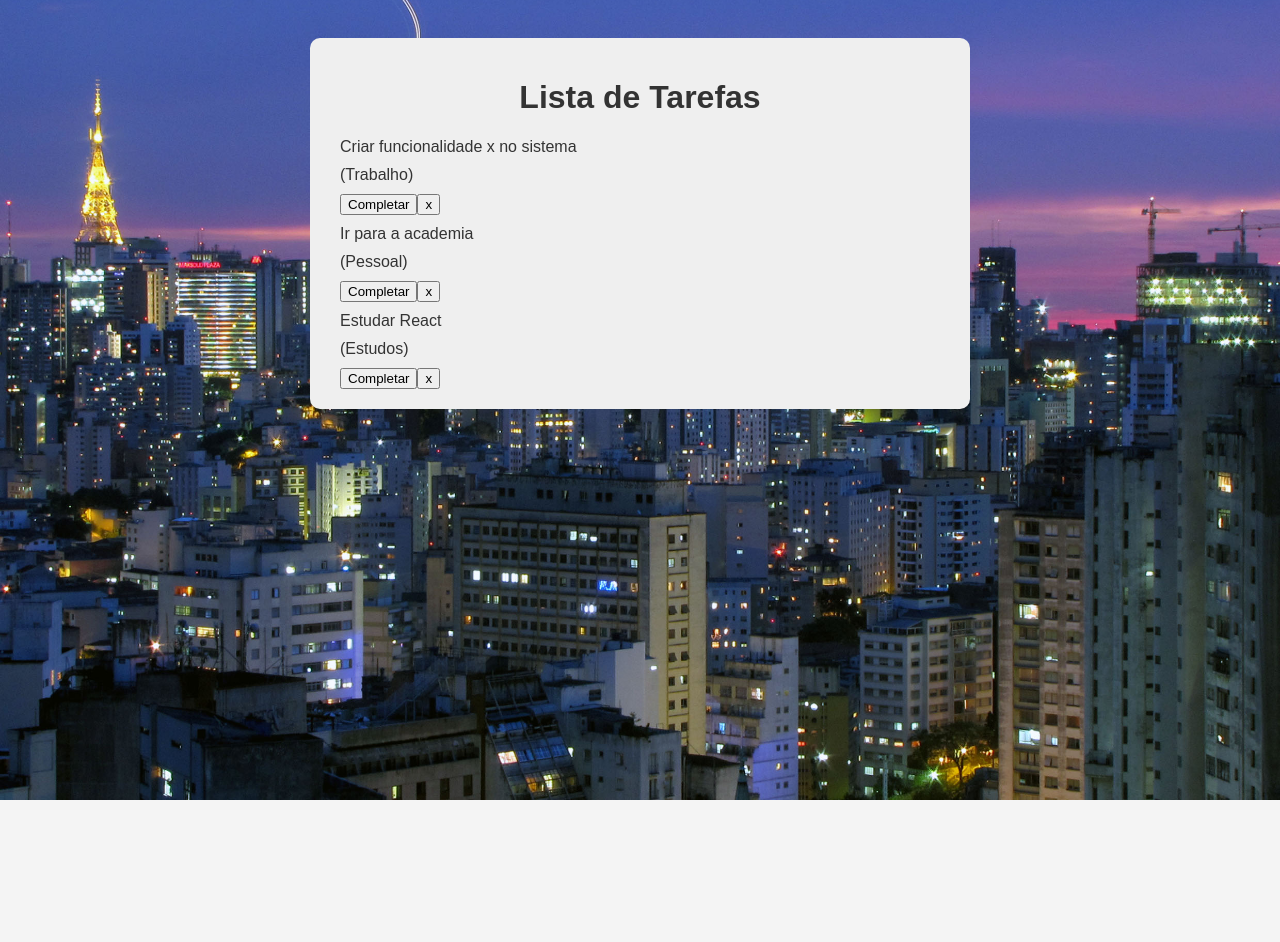
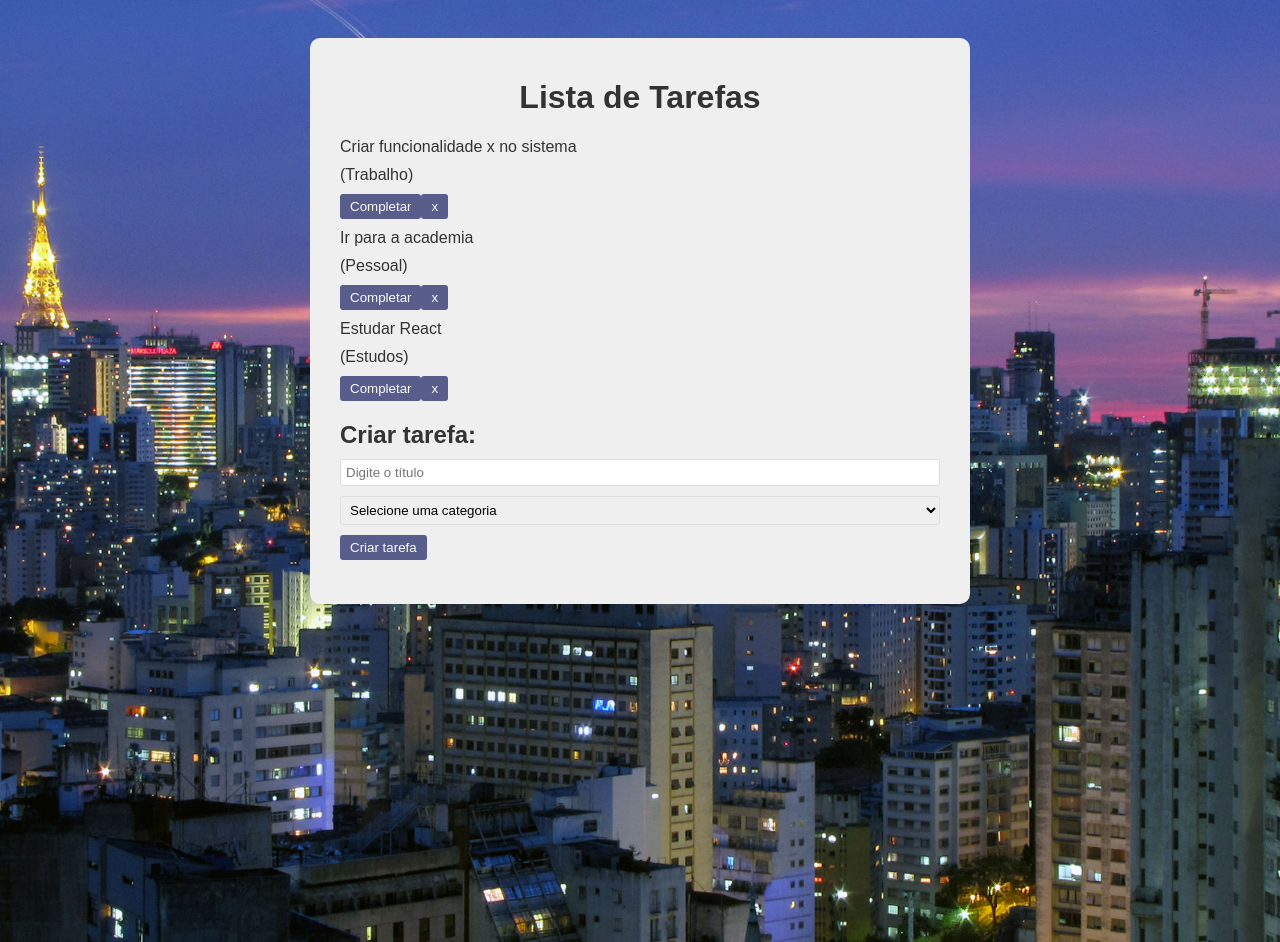
Before and after one commit to Patrikts/todo-react, a React (Vite) app in the folder todo/: page / in a window 1280 px wide. Before the commit the page ends 800 px from the top, so only its background shows below. Built offline with nearby package versions, Linux system fonts and the light colour scheme.

Commit message:
criação de componento TodoForm

```diff
--- a/todo/src/App.css
+++ b/todo/src/App.css
@@ -31,3 +31,30 @@
 input {
   box-sizing: border-box;
 }
+
+button {
+  background-color: #333974;
+  color: #FFF;
+  padding: 5px 10px;
+  border: none;
+  border-radius: 3px;
+  cursor: pointer;
+  opacity: 0.8;
+  transition: 0.3s;
+}
+
+button:hover {
+  opacity: 1;
+}
+
+.todo-form {
+  padding-bottom: 1.5rem;
+}
+
+input, select {
+  padding: 5px;
+  margin-bottom: 10px;
+  border: 1px solid #DDD;
+  border-radius: 3px;
+  width: 100%;
+}
--- a/todo/src/App.jsx
+++ b/todo/src/App.jsx
@@ -3,6 +3,7 @@
 import Todo from './components/Todo'
 
 import "./App.css";
+import TodoForm from './components/TodoForm';
 
 
 function App() {
@@ -34,6 +35,7 @@
         <Todo todo={todo}/>
       ))}
     </div>
+    <TodoForm />
   </div>;
 }
 
--- /dev/null
+++ b/todo/src/components/TodoForm.jsx
@@ -0,0 +1,20 @@
+import React from 'react'
+
+const TodoForm = () => {
+  return ( <div className='todo-form'>
+    <h2>Criar tarefa:</h2>
+    <form>
+        <input type="text" placeholder='Digite o título' />
+        <select>
+            <option value="">Selecione uma categoria</option>
+            <option value="">Trabalho</option>
+            <option value="">Pessoal</option>
+            <option value="">Estudos</option>
+        </select>
+        <button type="submit">Criar tarefa</button>
+    </form>
+  </div>
+  )
+}
+
+export default TodoForm
```
